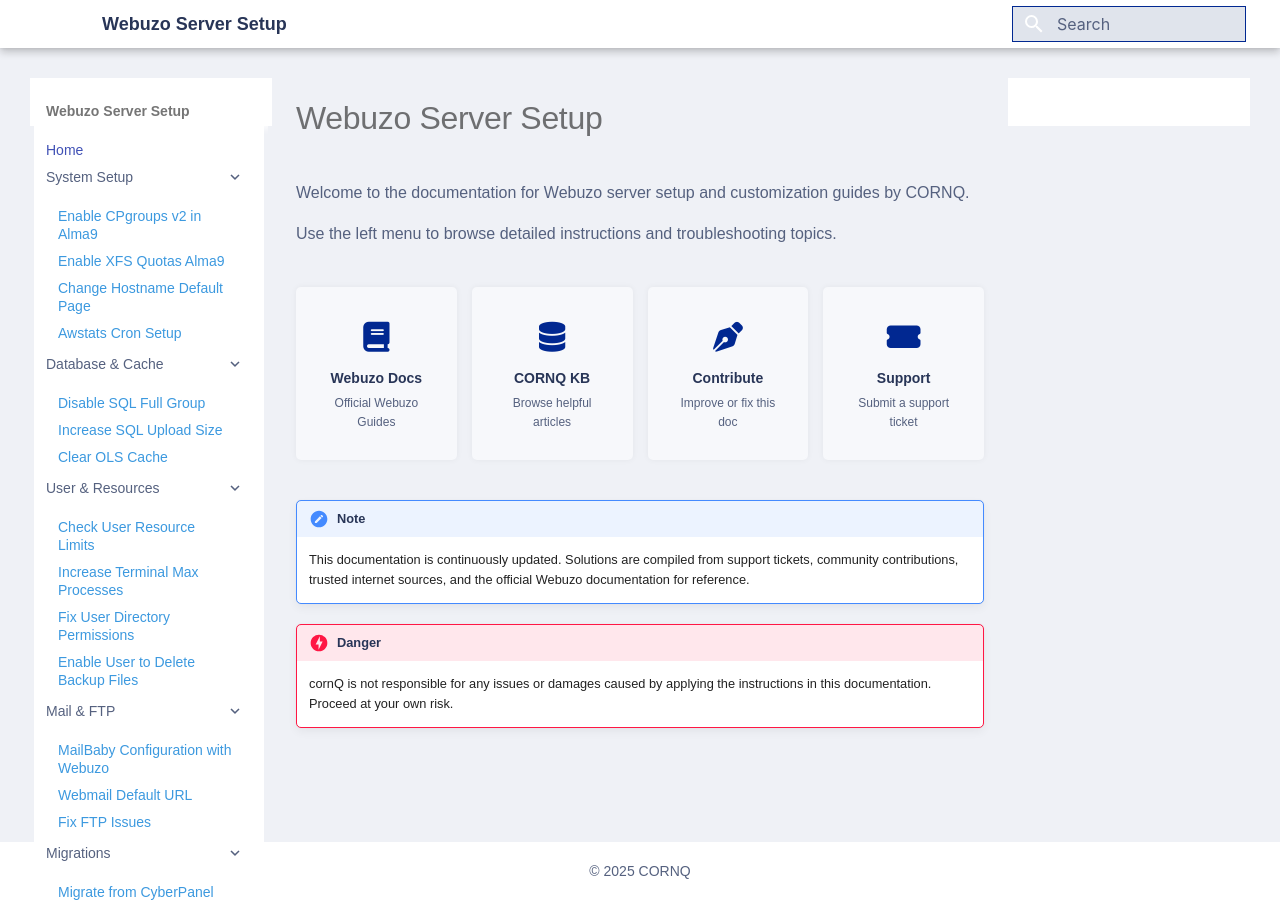
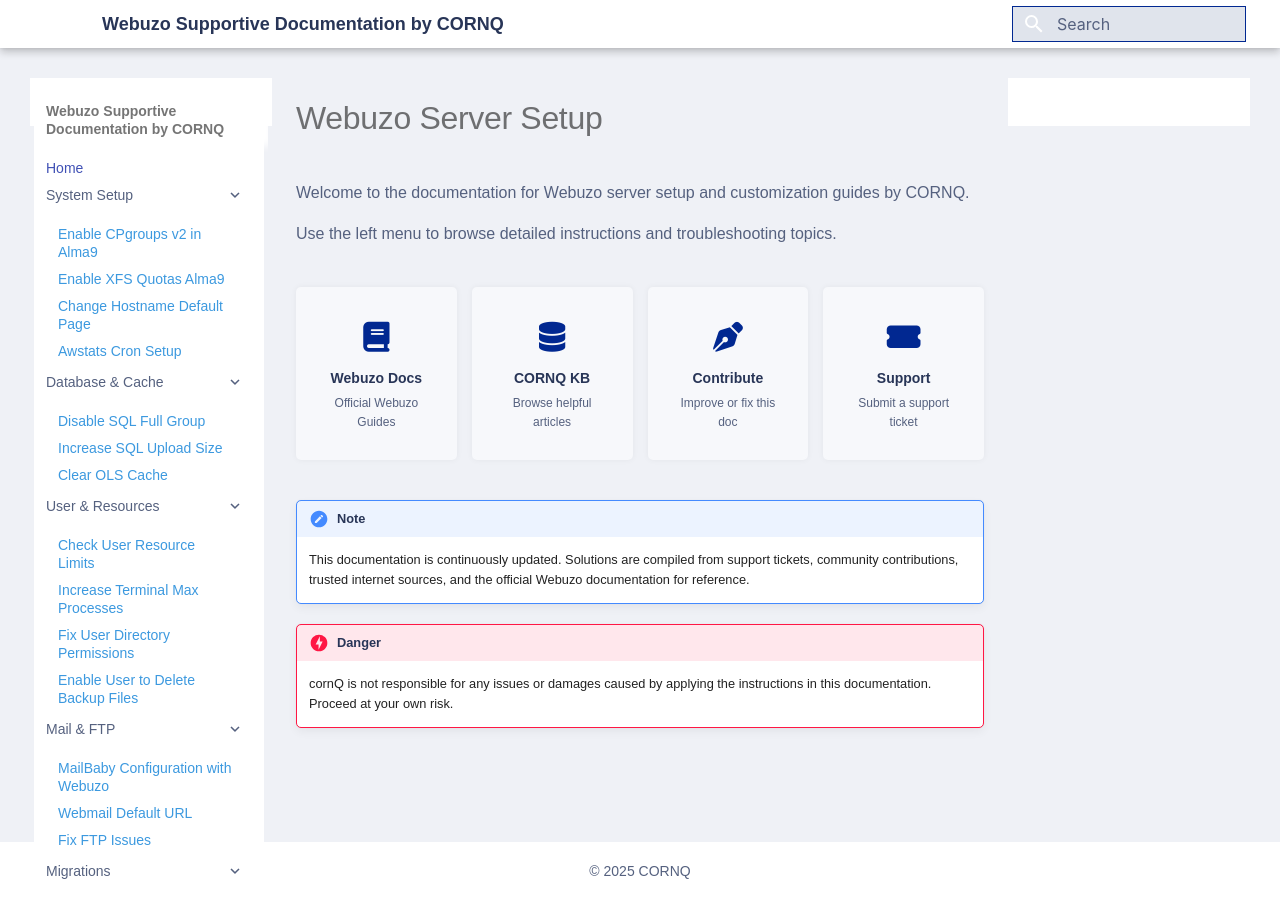
Before and after one commit to cornQ/webuzo-server-setup, an MkDocs documentation site: the page built from docs/index.md, in a window 1280 px wide. Built offline with MkDocs 1.6.1 and Material for MkDocs 9.7.7, drawn with Linux system fonts in a browser that asks for light colours; some web fonts are replaced.

Commit message:
removed unused fuctions & renamed app name

```diff
--- a/mkdocs.yml
+++ b/mkdocs.yml
@@ -1,4 +1,4 @@
-site_name: Webuzo Server Setup
+site_name: Webuzo Supportive Documentation by CORNQ
 docs_dir: docs
 site_description: Documentation for Webuzo custom setups & fixes by CORNQ
 site_url: https://webuzo.cornq.net
@@ -38,14 +38,6 @@
   - pymdownx.superfences
   - pymdownx.details
 
-nav:
-  - Home: index.md
-  - Guides:
-      - 'Allow User Delete': webuzo-allow-user-to-delete-b...md
-      - 'Cron Setup': webuzo-awstat-cron-setup.md
-      # ... add other files here
-
-
 
 # ---------------------------------------------------------
 # NAVIGATION SETUP
```
